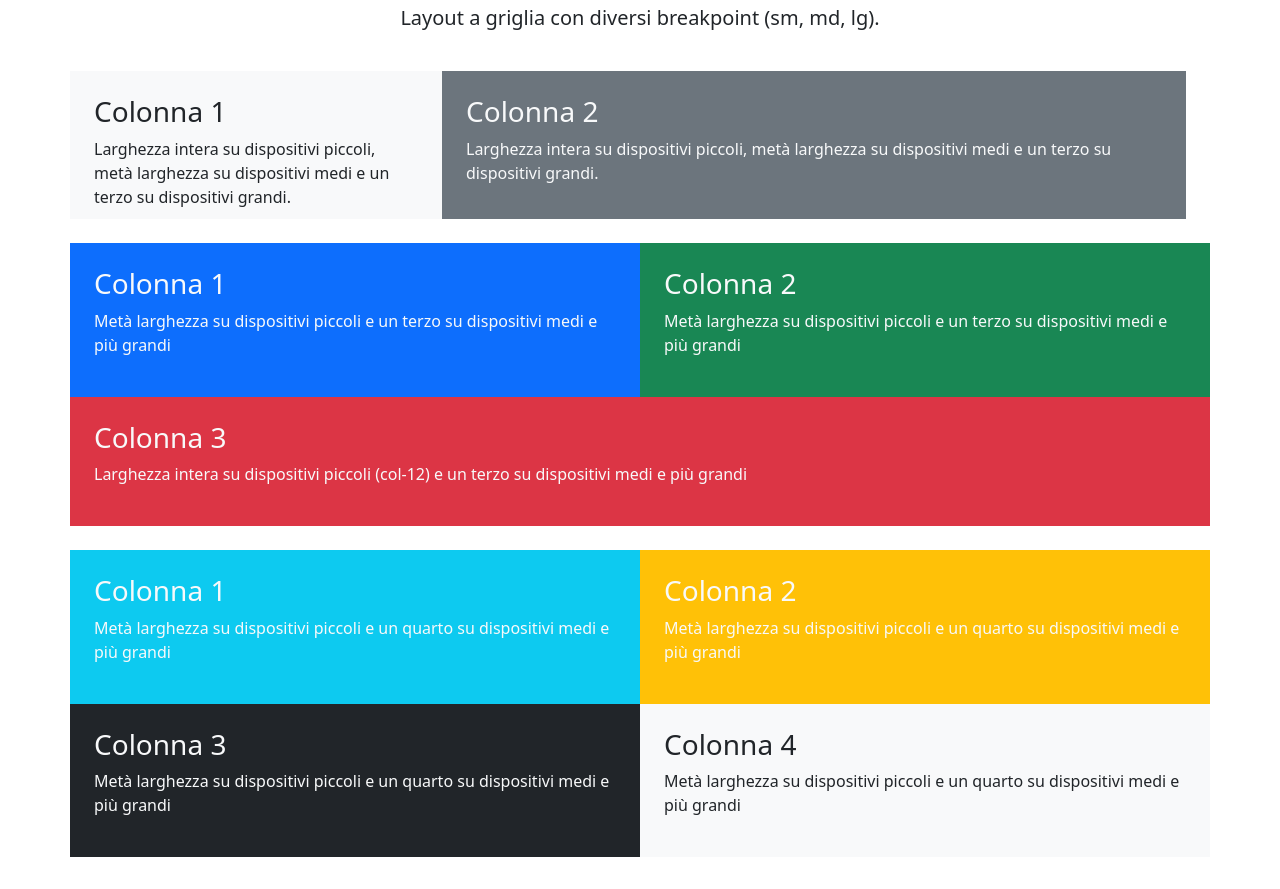
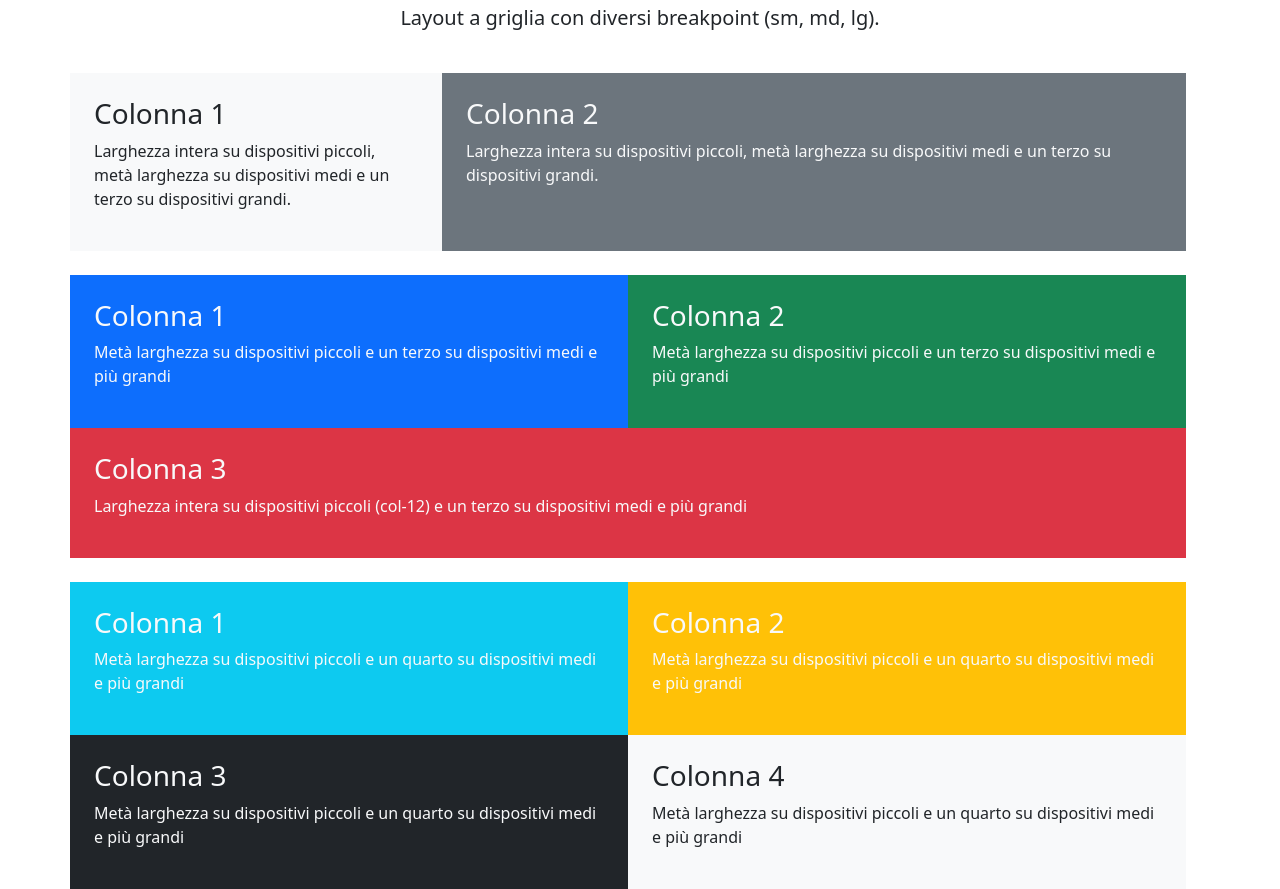
Before and after one commit to GlowingPiranha/htmlcss-bootstrap-layout, a plain HTML site: page index.html in a window 1280 px wide. Shown: the part 101-990 px from the top of the page. Before the commit the page ends 958 px from the top, so only its background shows below. Drawn offline with nearby package versions, Linux system fonts and the light colour scheme.

Commit message:
[upd] mobile-true

```diff
--- a/css/style.css
+++ b/css/style.css
@@ -3,7 +3,3 @@
   padding: 0;
   box-sizing: border-box;
 }
-
-.box {
-  height: 100px;
-}
--- a/index.html
+++ b/index.html
@@ -24,23 +24,21 @@
 
       <div class="row d-flex mb-4">
         <div class="col-sm-12 col-md-6 col-lg-4 bg-light p-4 ">
-          <div class="box">
           <h3>Colonna 1</h3>
           <p>Larghezza intera su dispositivi piccoli, metà larghezza su dispositivi medi e un terzo su dispositivi
             grandi.
           </p>
         </div>
-        </div>
+
         <div class="col-sm-12 col-md-6 col-lg-8 bg-secondary text-light p-4">
-          <div class="box">
           <h3>Colonna 2</h3>
           <p>Larghezza intera su dispositivi piccoli, metà larghezza su dispositivi medi e un terzo su dispositivi
             grandi.
           </p>
         </div>
       </div>
-      </div>
-    </div>
+
+
 
       <div class="row d-flex text-light mb-4">
         <div class="col-sm-6  bg-primary p-4">
@@ -57,7 +55,7 @@
         </div>
       </div>
 
-    <div class="row text-light">
+      <div class="row d-flex text-light">
         <div class="col-sm-6 bg-info p-4">
           <h3>Colonna 1</h3>
           <p>Metà larghezza su dispositivi piccoli e un quarto su dispositivi medi e più grandi</p>
```
Lines whose indentation alone changed are shown as unchanged.
